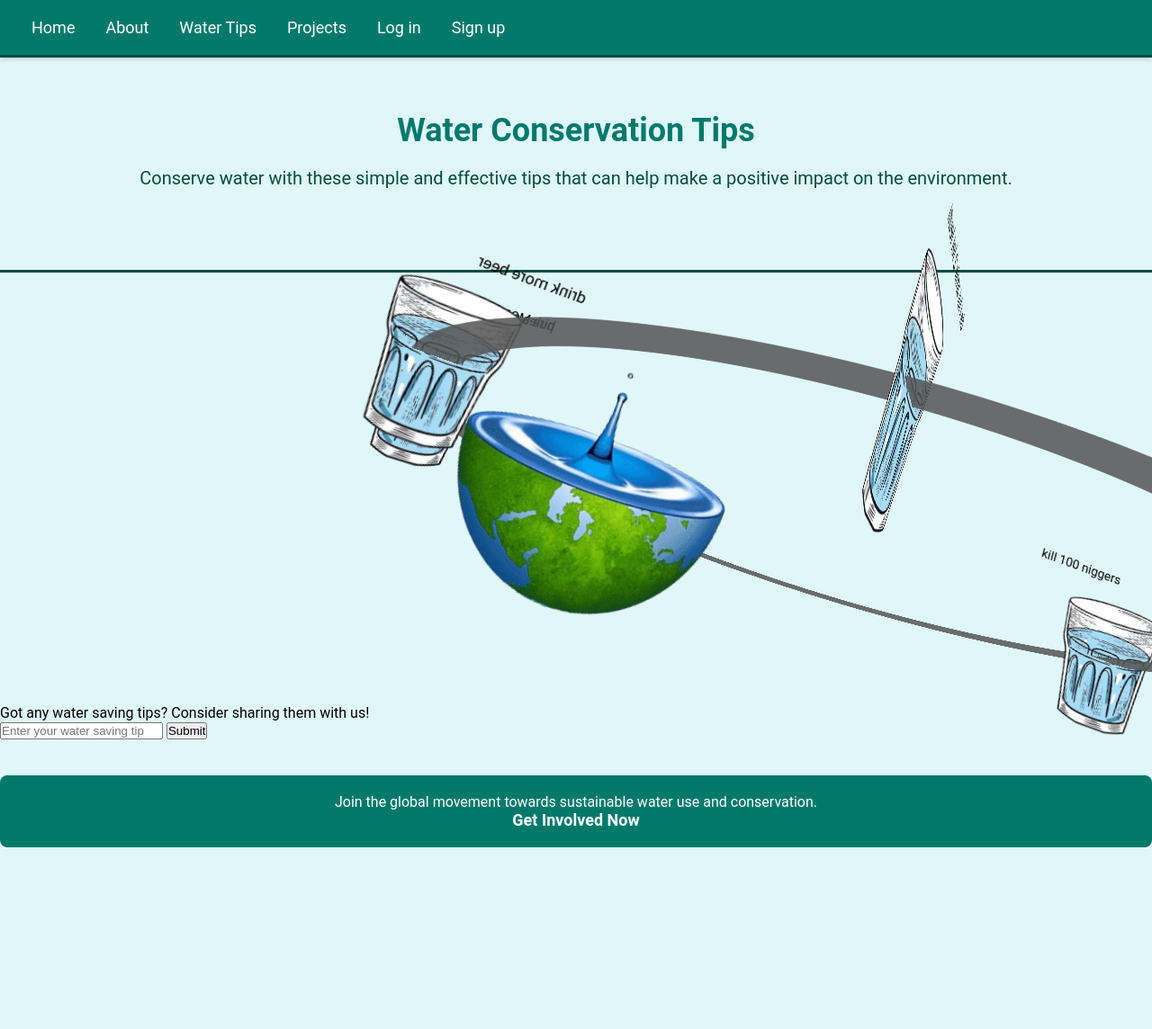
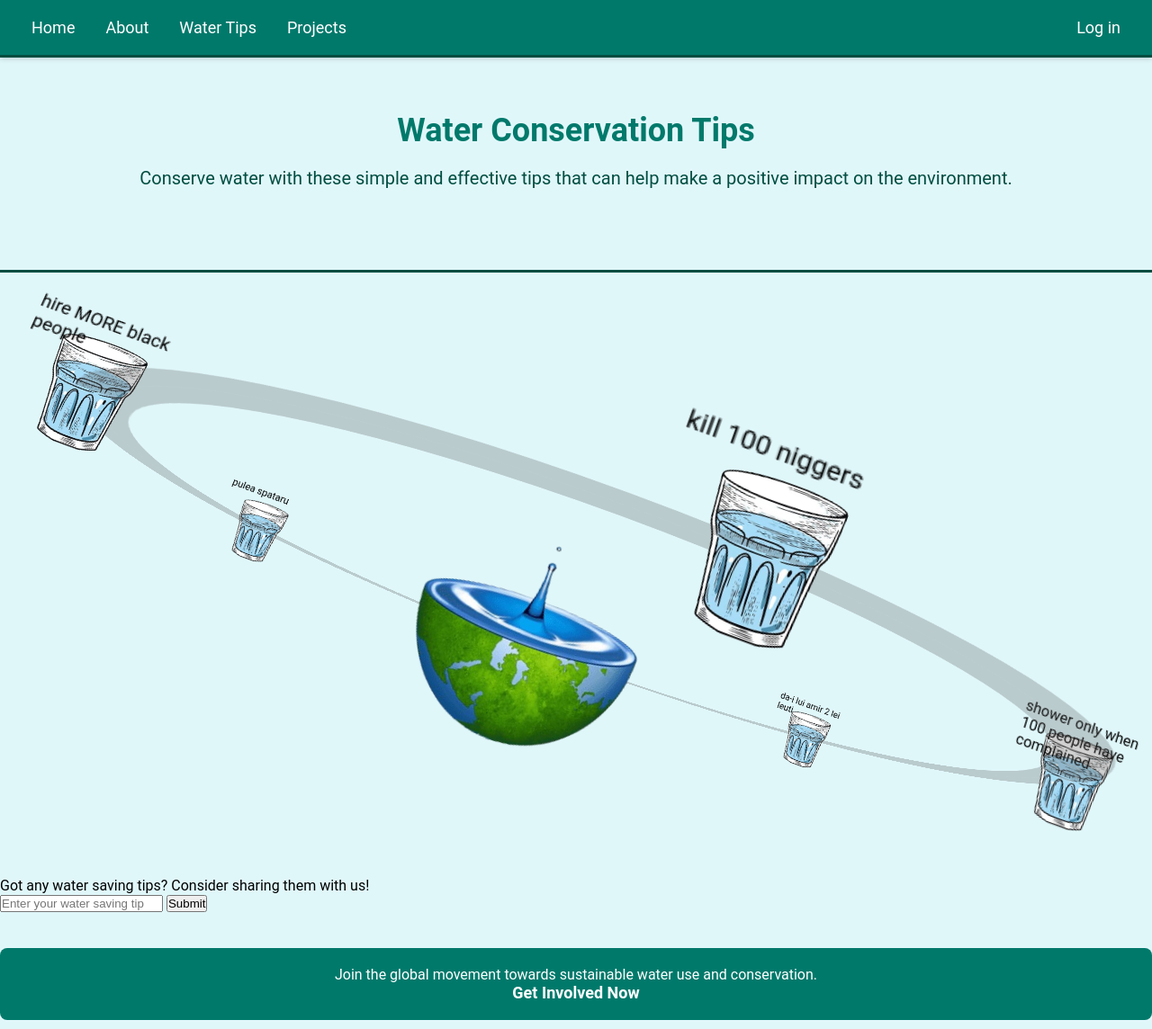
Before and after one commit to addrian-77/Databases-Project, a Django app: page /watertips/ in a window 1280 px wide. Shown: the whole page at 90% size. Run offline with Django 5.2, Linux system fonts and the light colour scheme; data comes from the database, SQL or seed files in the repository; both versions use the stored data as it was after the commit.

Commit message:
watertips

```diff
--- a/templates/watertips.html
+++ b/templates/watertips.html
@@ -74,6 +74,7 @@
         aspect-ratio: 1;
         rotate: 20deg;
         margin: auto;
+        scale: 0.75;
         }
 
         .central-point,
@@ -91,25 +92,33 @@
         .central-point {
         position: relative;
         --size: 80;
+        height: calc(var(--size) * 1%);
+        scale: 1.1;
+        margin-top: 40%;
+        margin-left: -10%;
         background-image: url("{% static 'img/central_point.png' %}");
         background-size: cover;
         }
 
         .orbit {
-        --size: 240;
-        --duration: 12s;
+        --size: 300;
+        --duration: 24s;
+        scale: 1;
+        margin-left: -80%;
         box-shadow: 0 0 0 2cqmin #5554, inset 0 0 0 2cqmin #5554;
         animation: orbit calc(var(--duration)) linear infinite;
-        rotate: 1 0 0 -80deg;
+        rotate: 1 0 0 -85deg;
         }
 
         .water-glass {
-        --size: 25;
-        height: calc(var(--size) * 1%);
-        margin-left: calc(var(--size) * -0.5%);
+        --size: 20;
+        --duration: 24s;;
+        height: calc(var(--size) * 0.6%);
+        margin-left: calc(var(--size) * -0.35%);
+
         background-image: url("{% static 'img/water_glass.png' %}");
         background-size: cover;
-        /* animation: planet calc(var(--duration)) linear infinite; */
+        animation: planet calc(var(--duration)) linear infinite;
         rotate: 1 0 0 90deg;
         }
 
@@ -117,69 +126,58 @@
             animation-delay: 0s;
         }
 
-        .water-glass:nth-child(1) {
-            animation: planet1 calc(var(--duration)) linear infinite;
+        .orbit:nth-child(1) .water-glass {
             animation-delay: 0s;
         }
 
-        @keyframes planet1  { to { transform: rotate3d(0, 1, 0, -360deg); } }
-
         .orbit:nth-child(2) {
-            animation-delay: 2s;
+            animation-delay: -4s;
+            box-shadow: none;
         }
 
-        .water-glass:nth-child(2) {
-            animation: planet2 calc(var(--duration)) linear infinite;
-            animation-delay: 2s;
+        .orbit:nth-child(2) .water-glass {
+            animation-delay: -4s;
         }
 
-        @keyframes planet2  { to { transform: rotate3d(0, 1, 0, -360deg); } }
-
         .orbit:nth-child(3) {
-            animation-delay: 4s;
+            animation-delay: -8s;
+            box-shadow: none;
         }
 
-        .water-glass:nth-child(3) {
-            animation: planet3 calc(var(--duration)) linear infinite;
-            animation-delay: 4s;
+        .orbit:nth-child(3) .water-glass {
+            animation-delay: -8s;
         }
 
-        @keyframes planet3  { to { transform: rotate3d(0, 1, 0, -360deg); } }
-
-        .orbit:nth-child(4){
-            animation-delay: 6s;
+        .orbit:nth-child(4) {
+            animation-delay: -12s;
+            box-shadow: none;
         }
 
-        .water-glass:nth-child(4) {
-            animation: planet4 calc(var(--duration)) linear infinite;
-            animation-delay: 6s;
+        .orbit:nth-child(4) .water-glass{
+            animation-delay: -12s;
         }
 
-        @keyframes planet4  { to { transform: rotate3d(0, 1, 0, -360deg); } }
-
         .orbit:nth-child(5) {
-            animation-delay: 8s;
+            animation-delay: -16s;
+            box-shadow: none;
         }
 
-        .water-glass:nth-child(5) {
-            animation: planet5 calc(var(--duration)) linear infinite;
-            animation-delay: 8s;
+        .orbit:nth-child(5) .water-glass {
+            animation-delay: -16s;
         }
 
-        @keyframes planet5  { to { transform: rotate3d(0, 1, 0, -360deg); } }
-
         .orbit:nth-child(6) {
-            animation-delay: 10s;
+            animation-delay: -20s;
+            box-shadow: none;
         }
 
-        .water-glass:nth-child(6) {
-            animation: planet calc(var(--duration)) linear infinite;
-            animation-delay: 10s;
+        .orbit:nth-child(6) .water-glass {
+            animation-delay: -20s;
         }
 
-        @keyframes planet6  { to { transform: rotate3d(0, 1, 0, -360deg); } }
+        @keyframes planet  { from{transform: rotate3d(0, 1, 0, 0deg) }to { transform: rotate3d(0, 1, 0, -360deg); } }
+        @keyframes orbit { to { transform: rotate3d(0, 0, 1,  360deg); } }
 
-        @keyframes orbit { to { transform: rotate3d(0, 0, 1,  360deg); } }
 
 
         /* Imaginea picăturii de apă centrală */
@@ -211,6 +209,10 @@
             color: #0288d1;
         }
 
+        .login {
+            float:right;
+        }
+
     </style>
 </head>
 
@@ -222,11 +224,10 @@
         <a href="/watertips">Water Tips</a>
         <a href="/projects">Projects</a>
         {% if user.is_authenticated %}
-            <a href="/profile/">{{ user.username }}</a>
-            <a href="/logout/">Log out</a>
+            <a class="login" href="/logout/">Log out</a>
+            <a class="login" href="/profile/">{{ user.username }}</a>
         {% else %}
-            <a href="/login/">Log in</a>
-            <a href="/signup/">Sign up</a>
+            <a class="login" href="/login/">Log in</a>
         {% endif %}
     </nav>
 
--- a/water_conservation/views.py
+++ b/water_conservation/views.py
@@ -4,9 +4,13 @@
 from django.contrib.auth import logout
 from django.contrib import messages
 from techniques.models import WaterTip
+from projects.models import Country
+import json
 
 def index_view(request):
-    return render(request, 'homepage.html')
+    countries = Country.objects.all().values('name')
+    countries_data = list(countries)
+    return render(request, 'homepage.html', {'countries': json.dumps(countries_data)})
 
 def login_view(request):
     if request.method == 'POST':
@@ -57,7 +61,7 @@
         watertip = WaterTip.objects.create(tip=tip)
         watertip.save()
         # Mesaj de succes și redirecționare către pagina de watertips
-        messages.success(request, 'Water tip added successfully!')
+        # messages.success(request, 'Water tip added successfully!')
         return redirect('watertips')
     return render(request, 'watertips.html', {'watertips': WaterTip.objects.order_by('?')[:6]})
 
```
Also changed, not shown: templates/homepage.html (+15 -20 lines), db.sqlite3.
